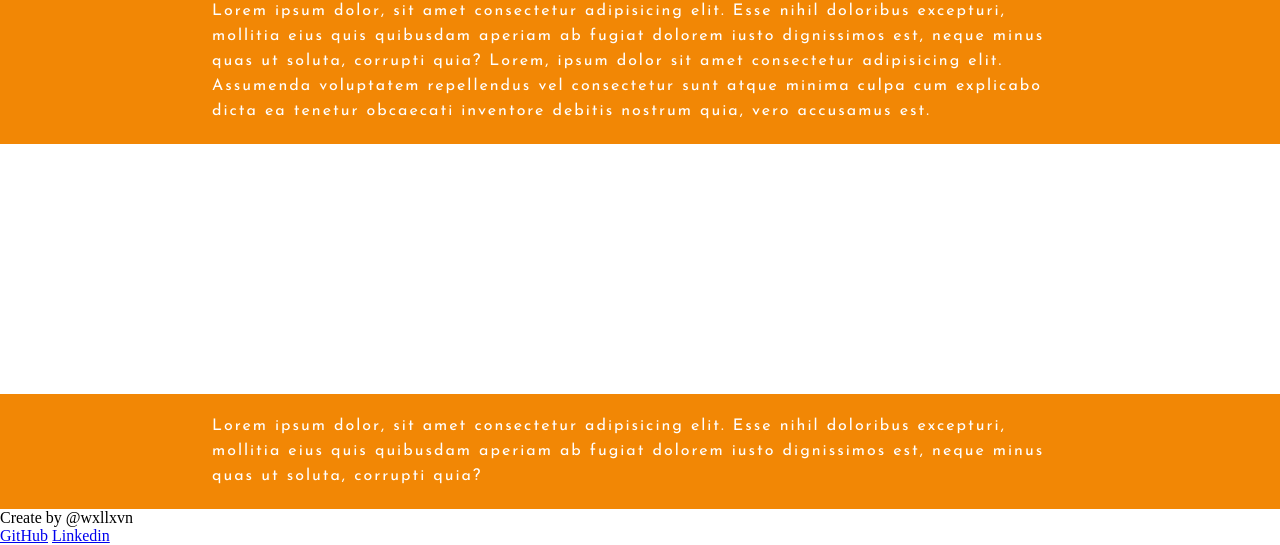
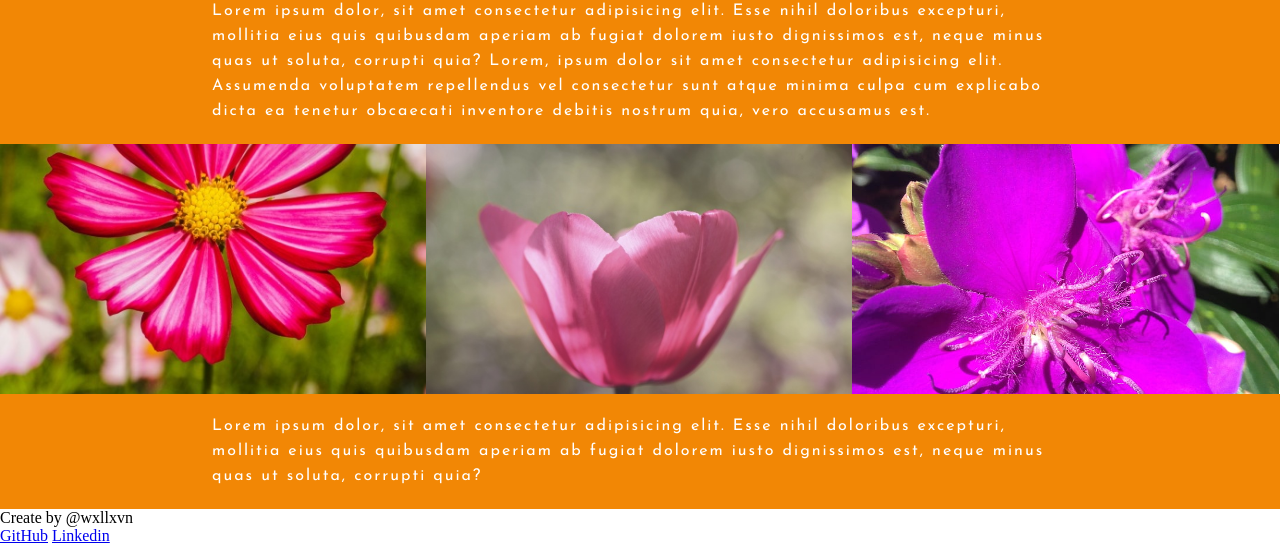
Before and after one commit to wxllxvn/parallax-flowers, a plain HTML site: page index.html in a window 1280 px wide. Shown: the part 661-1206 px from the top of the page. Drawn offline with Linux system fonts and the light colour scheme.

Commit message:
update 16.09 test

```diff
--- a/style.css
+++ b/style.css
@@ -52,20 +52,33 @@ h1.tittle{
     line-height: 25px;
 }
 
-.flowers-img{
-    width: 100%;
-}
+
+
 
 .type-flowers{
     display: flex;
     flex-direction: row;
-    align-items: center;
-    justify-content: center;
-    height: 250px;
 }
 
-.type-img{
-    position: fixed;
-    width: 50%;
+
+.type-one, .type-two, .type-three{
+    background-attachment: fixed;
+    background-position: center;
+    background-repeat: no-repeat;
+    background-size: cover;
+    width: 33.3%;
     height: 250px;
+
 }
+
+.type-one{
+    background-image: url(images/flower-1.jpg);
+}
+
+.type-two{
+    background-image: url(images/flower-2.jpg);
+}
+
+.type-three{
+    background-image: url(images/flower-3.jpg);
+}
```
